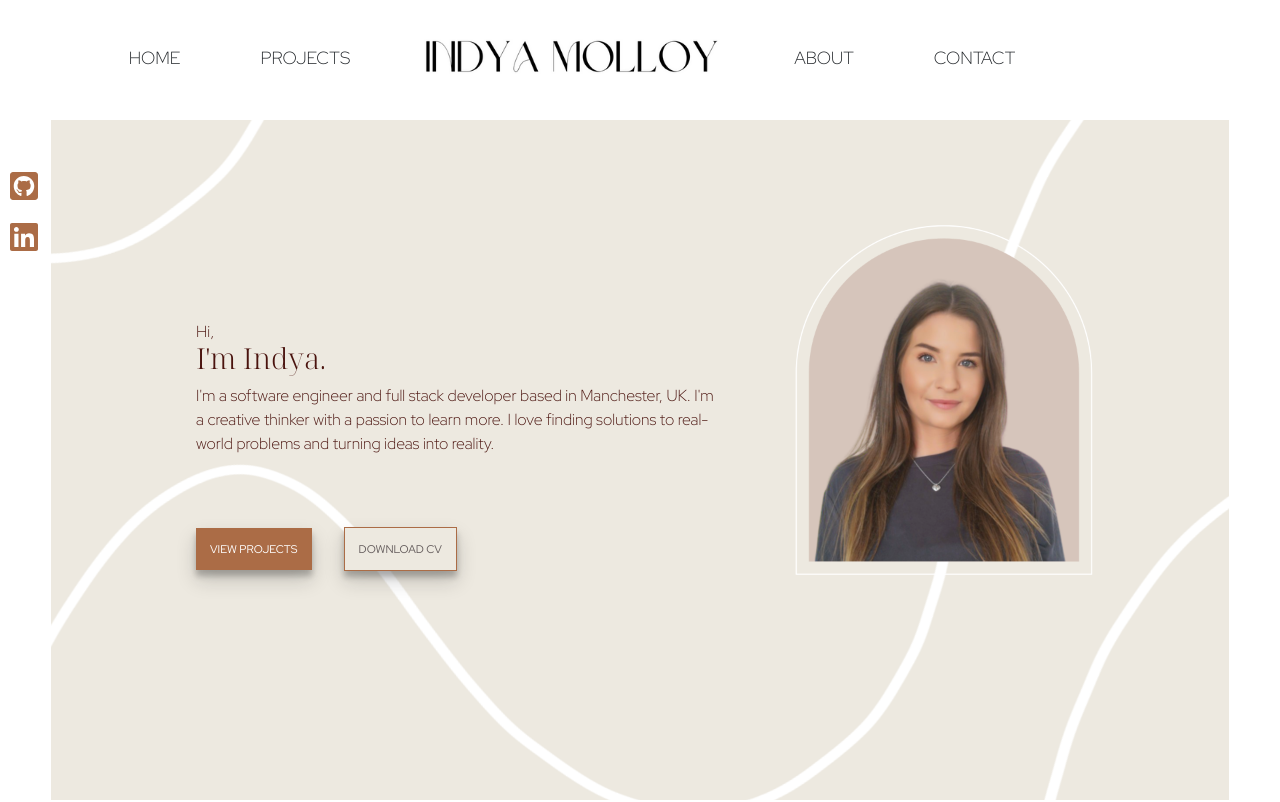
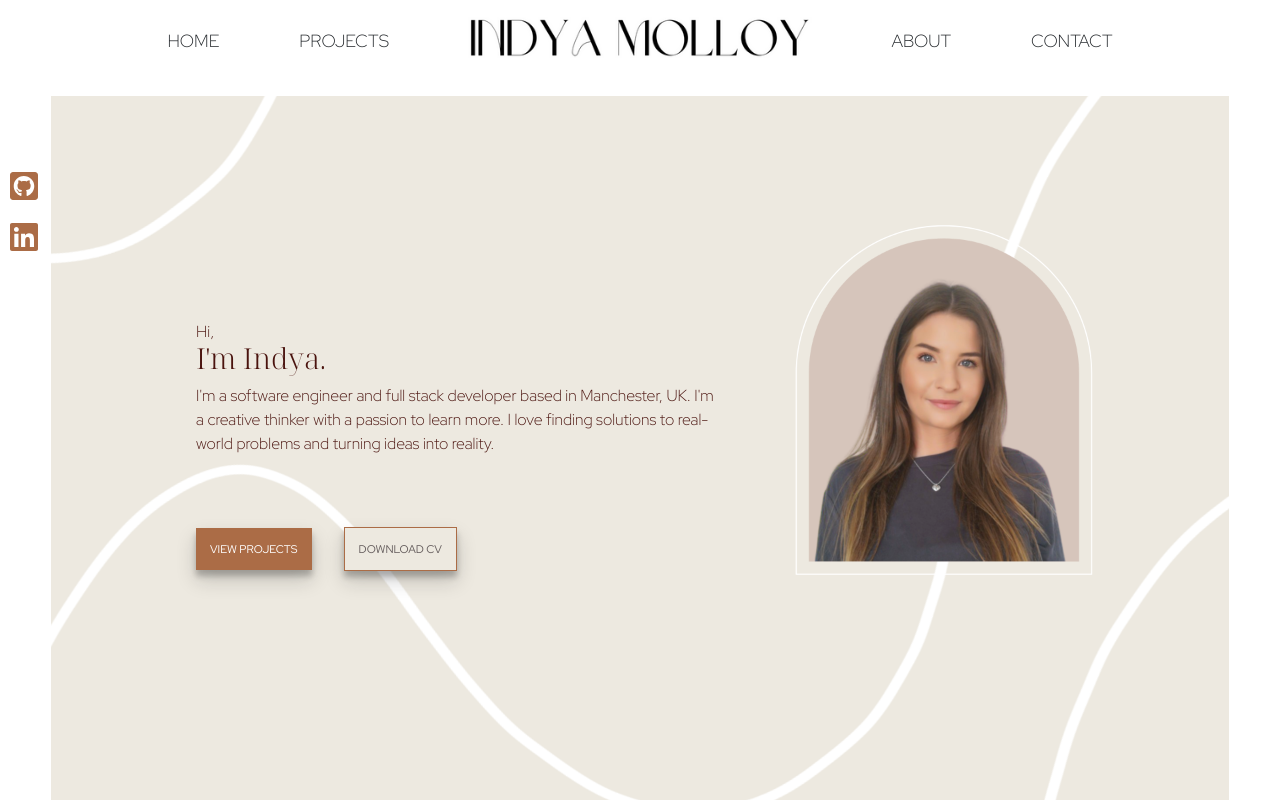
Before and after one commit to indyamolloy/Portfolio, a React (Create React App) app: page / in a window 1280 px wide. Shown: the top 802 px of the page. Built offline with nearby package versions, Linux system fonts and the light colour scheme; a web font is replaced by a local one.

Commit message:
centered nav

```diff
--- a/src/components/Navbar/navbar.module.css
+++ b/src/components/Navbar/navbar.module.css
@@ -2,13 +2,14 @@
 
 .navbarContainer {
   background-color: white;
-  display: inline-flex;
+  /* display: inline-flex; */
   justify-content: center;
+  text-align: center;
   align-items: center;
   /* top: 1vh; */
-  width: 100%;
-  height: 15vh;
-  padding: 2vh;
+  width: 100vw;
+  height: 12vh;
+  /* padding: 2vh; */
   margin: 0;
   position: fixed;
   z-index: 3;
@@ -21,6 +22,7 @@
   font-family: "Red Hat Display", sans-serif;
   font-weight: 100;
   padding: 5vh;
+
   border-bottom: 1px solid rgba(0, 0, 0, 0);
 
   transition: border-bottom 300ms;
@@ -34,6 +36,7 @@
 
 .navbarLinks {
   padding: 15vh;
+
   position: relative;
   top: -10px;
 }
```
